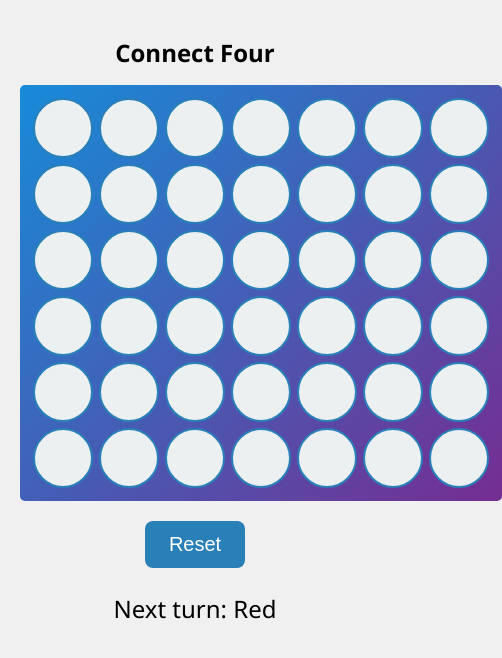
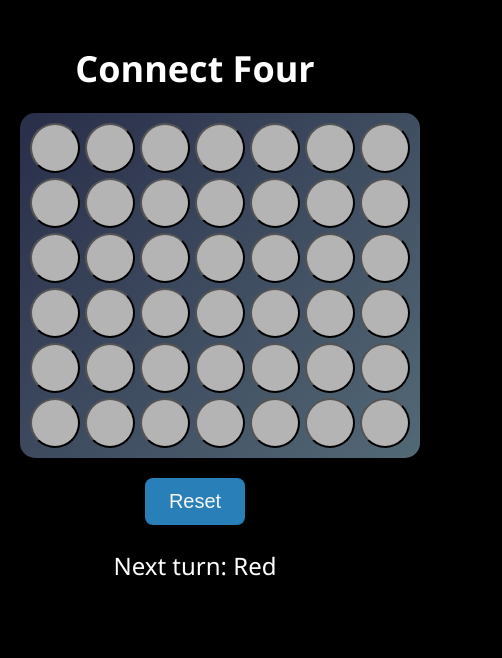
Before and after one commit to pmmachadov/my-connect-four, a React (Vite) app: page / in a window 390 px wide. Shown: the top 658 px of the page, 502 px wide, since content can reach past the window. Built offline with nearby package versions, Linux system fonts and the light colour scheme.

Commit message:
style: update CSS for improved dark theme, enhance layout, and add mobile responsiveness

```diff
--- a/src/App.css
+++ b/src/App.css
@@ -1,5 +1,6 @@
 body {
-    background-color: #f0f0f0;
+    background-color: #000000;
+    color: #ffffff;
     font-family: "Segoe UI", Tahoma, Geneva, Verdana, sans-serif;
     margin: 0;
     padding: 20px;
@@ -7,55 +8,65 @@ body {
     font-size: 20px;
 }
 
-h1, h2, p, button {
+h1 {
+    font-size: 36px;
+    margin-bottom: 20px;
+}
+
+h2, p, button {
     font-size: 24px;
 }
 
 .board {
-    display: inline-block;
-    background: linear-gradient(135deg, #178bd8, #752d91);
-    padding: 10px;
-    border-radius: 5px;
+    display: flex;
+    flex-direction: column;
+    gap: 10px;
+    background: linear-gradient(135deg, #292E49, #536976);
+    padding: 20px;
+    border-radius: 15px;
+    box-shadow: 0 4px 10px rgba(0, 0, 0, 0.3);
+    margin: 20px auto;
+    width: max-content;
 }
 
 .row {
     display: flex;
+    gap: 10px;
 }
 
 .cell {
-    width: 60px;
-    height: 60px;
-    background-color: #ecf0f1;
-    border: 2px solid #2980b9;
-    margin: 3px;
+    width: 70px;
+    height: 70px;
+    background-color: #b4b4b4;
     border-radius: 50%;
     display: flex;
     align-items: center;
     justify-content: center;
+    transition: transform 0.2s, background-color 0.2s;
     cursor: pointer;
-    transition: box-shadow 0.2s ease;
 }
 
 .cell:hover {
-    box-shadow: 0 0 10px rgba(0, 0, 0, 0.3);
+    -webkit-transform: scale(1.4);
+    -moz-transform: scale(1.4);
+    -ms-transform: scale(1.4);
+    -o-transform: scale(1.4);
+    transform: scale(1.4);
+    background-color: #fff312e3;
 }
 
 .piece {
-    width: 50px;
-    height: 50px;
+    width: 60px;
+    height: 60px;
     border-radius: 50%;
 }
 
 .red {
-    background: radial-gradient(circle, #ff4c4c, #e60000, #ffd2d2);
+    background: radial-gradient(circle, #ff4c4c, #a20000, #ffd2d2);
 }
 
 .yellow {
     background: radial-gradient(circle, #00ff91, #0ea610, #22b5e6);
-}
-
-.blue {
-    background: radial-gradient(circle, #4c9fff, #0066ff, #003399);
 }
 
 .game-info {
@@ -68,7 +79,7 @@ h1, h2, p, button {
     padding: 12px 24px;
     font-size: 20px;
     background-color: #2980b9;
-    color: #fff;
+    color: #f6f6f6;
     border: none;
     border-radius: 8px;
     cursor: pointer;
@@ -78,3 +89,25 @@ h1, h2, p, button {
 .reset-button:hover {
     background-color: #2471a3;
 }
+
+/* Media queries for mobile devices */
+@media (max-width: 600px) {
+    .board {
+        padding: 10px;
+        gap: 5px;
+    }
+
+    .row {
+        gap: 5px;
+    }
+
+    .cell {
+        width: 50px;
+        height: 50px;
+    }
+
+    .piece {
+        width: 45px;
+        height: 45px;
+    }
+}
```
